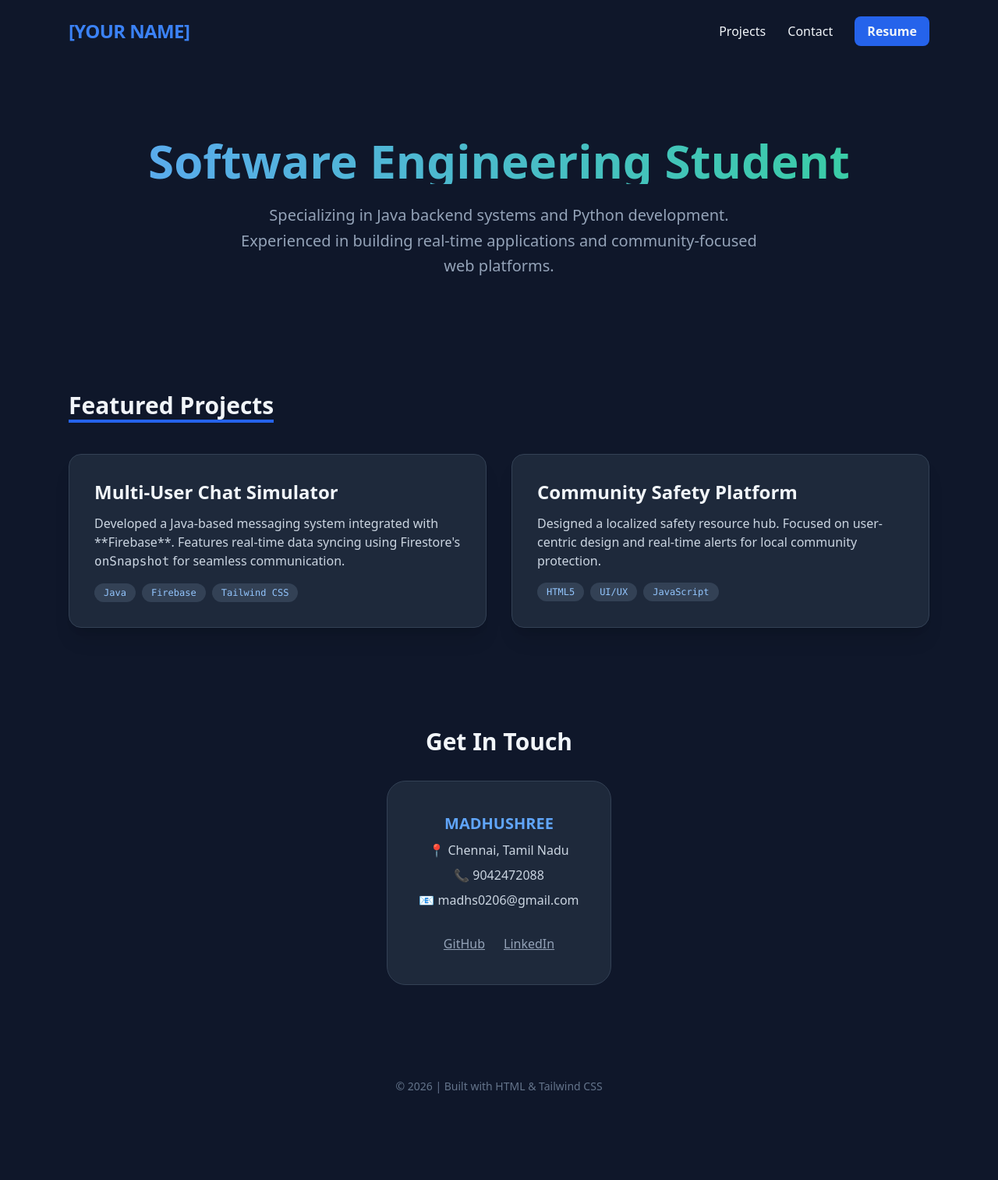
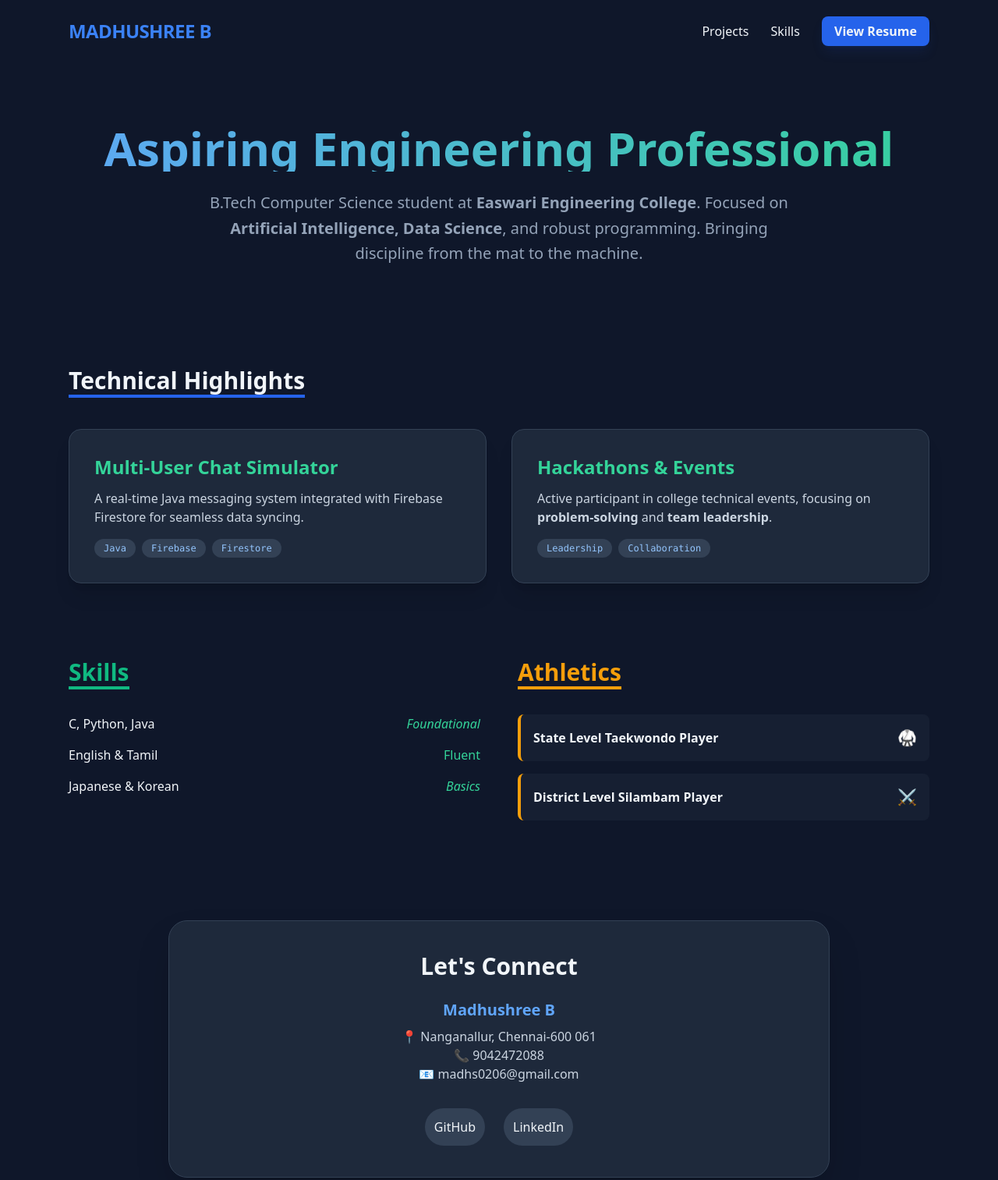
Before and after one commit to madhs0206-sys/madhs0206.github.io, a plain HTML site: page index.html in a window 1280 px wide. Shown: the top 1513 px of the page at 78% size. Before the commit the page ends 1443 px from the top, so only its background shows below. Drawn offline with nearby package versions, Linux system fonts and the light colour scheme.

Commit message:
Update index.html

```diff
--- a/index.html
+++ b/index.html
@@ -4,77 +4,95 @@
     <meta charset="UTF-8">
     <meta name="viewport" content="width=device-width, initial-scale=1.0">
     <script src="https://cdn.tailwindcss.com"></script>
-    <title>MADHUSHREE | Portfolio</title>
+    <title>Madhushree B | Portfolio</title>
 </head>
 <body class="bg-slate-900 text-slate-100">
 
     <nav class="p-6 flex justify-between items-center max-w-6xl mx-auto">
-        <h1 class="text-2xl font-bold tracking-tight text-blue-500 uppercase">[YOUR NAME]</h1>
+        <h1 class="text-2xl font-bold tracking-tight text-blue-500 uppercase">Madhushree B</h1>
         <div class="space-x-6">
             <a href="#projects" class="hover:text-blue-400">Projects</a>
-            <a href="#contact" class="hover:text-blue-400">Contact</a>
-            <a href="resume.pdf" target="_blank" class="bg-blue-600 px-4 py-2 rounded-lg font-bold hover:bg-blue-500 transition">Resume</a>
+            <a href="#skills" class="hover:text-blue-400">Skills</a>
+            <a href="resume1.pdf" target="_blank" class="bg-blue-600 px-4 py-2 rounded-lg font-bold hover:bg-blue-500 transition shadow-lg shadow-blue-900/20">View Resume</a>
         </div>
     </nav>
 
-    <header class="py-24 text-center px-4">
-        <h2 class="text-6xl font-extrabold mb-6 bg-gradient-to-r from-blue-400 to-emerald-400 bg-clip-text text-transparent">
-            Software Engineering Student
+    <header class="py-20 text-center px-4">
+        <h2 class="text-5xl md:text-6xl font-extrabold mb-6 bg-gradient-to-r from-blue-400 to-emerald-400 bg-clip-text text-transparent">
+            Aspiring Engineering Professional
         </h2>
-        <p class="text-xl text-slate-400 max-w-2xl mx-auto leading-relaxed">
-            Specializing in Java backend systems and Python development.
-            Experienced in building real-time applications and community-focused web platforms.
+        <p class="text-xl text-slate-400 max-w-3xl mx-auto leading-relaxed">
+            B.Tech Computer Science student at <strong>Easwari Engineering College</strong>.
+            Focused on <strong>Artificial Intelligence, Data Science</strong>, and robust programming.
+            Bringing discipline from the mat to the machine.
         </p>
     </header>
 
     <section id="projects" class="max-w-6xl mx-auto py-12 px-6">
-        <h3 class="text-3xl font-bold mb-10 border-b-4 border-blue-600 inline-block">Featured Projects</h3>
-
+        <h3 class="text-3xl font-bold mb-10 border-b-4 border-blue-600 inline-block">Technical Highlights</h3>
         <div class="grid md:grid-cols-2 gap-8">
             <div class="bg-slate-800 p-8 rounded-2xl border border-slate-700 hover:border-blue-500 transition-all shadow-xl group">
-                <h4 class="text-2xl font-bold mb-3 group-hover:text-blue-400">Multi-User Chat Simulator</h4>
-                <p class="text-slate-300 mb-4">
-                    Developed a Java-based messaging system integrated with **Firebase**.
-                    Features real-time data syncing using Firestore's <code>onSnapshot</code> for seamless communication.
-                </p>
-                <div class="flex flex-wrap gap-2 text-xs font-mono">
+                <h4 class="text-2xl font-bold mb-3 group-hover:text-blue-400 text-emerald-400">Multi-User Chat Simulator</h4>
+                <p class="text-slate-300 mb-4">A real-time Java messaging system integrated with Firebase Firestore for seamless data syncing.</p>
+                <div class="flex gap-2 text-xs font-mono">
                     <span class="bg-slate-700 px-3 py-1 rounded-full text-blue-300">Java</span>
                     <span class="bg-slate-700 px-3 py-1 rounded-full text-blue-300">Firebase</span>
-                    <span class="bg-slate-700 px-3 py-1 rounded-full text-blue-300">Tailwind CSS</span>
+                    <span class="bg-slate-700 px-3 py-1 rounded-full text-blue-300">Firestore</span>
                 </div>
             </div>
+            <div class="bg-slate-800 p-8 rounded-2xl border border-slate-700 hover:border-blue-500 transition-all shadow-xl group">
+                <h4 class="text-2xl font-bold mb-3 group-hover:text-blue-400 text-emerald-400">Hackathons & Events</h4>
+                <p class="text-slate-300 mb-4">Active participant in college technical events, focusing on <strong>problem-solving</strong> and <strong>team leadership</strong>.</p>
+                <div class="flex gap-2 text-xs font-mono">
+                    <span class="bg-slate-700 px-3 py-1 rounded-full text-blue-300">Leadership</span>
+                    <span class="bg-slate-700 px-3 py-1 rounded-full text-blue-300">Collaboration</span>
+                </div>
+            </div>
+        </div>
+    </section>
 
-            <div class="bg-slate-800 p-8 rounded-2xl border border-slate-700 hover:border-blue-500 transition-all shadow-xl group">
-                <h4 class="text-2xl font-bold mb-3 group-hover:text-blue-400">Community Safety Platform</h4>
-                <p class="text-slate-300 mb-4">
-                    Designed a localized safety resource hub. Focused on user-centric design and real-time alerts for local community protection.
-                </p>
-                <div class="flex flex-wrap gap-2 text-xs font-mono">
-                    <span class="bg-slate-700 px-3 py-1 rounded-full text-blue-300">HTML5</span>
-                    <span class="bg-slate-700 px-3 py-1 rounded-full text-blue-300">UI/UX</span>
-                    <span class="bg-slate-700 px-3 py-1 rounded-full text-blue-300">JavaScript</span>
+    <section id="skills" class="max-w-6xl mx-auto py-12 px-6">
+        <div class="grid md:grid-cols-2 gap-12">
+            <div>
+                <h3 class="text-3xl font-bold mb-8 border-b-4 border-emerald-500 inline-block text-emerald-500">Skills</h3>
+                <ul class="space-y-4">
+                    <li class="flex justify-between"><span>C, Python, Java</span><span class="text-emerald-400 italic">Foundational</span></li>
+                    <li class="flex justify-between"><span>English & Tamil</span><span class="text-emerald-400">Fluent</span></li>
+                    <li class="flex justify-between"><span>Japanese & Korean</span><span class="text-emerald-400 italic">Basics</span></li>
+                </ul>
+            </div>
+            <div>
+                <h3 class="text-3xl font-bold mb-8 border-b-4 border-amber-500 inline-block text-amber-500">Athletics</h3>
+                <div class="space-y-4">
+                    <div class="bg-slate-800/50 p-4 rounded-lg border-l-4 border-amber-500 flex justify-between items-center">
+                        <p class="font-bold">State Level Taekwondo Player</p>
+                        <span class="text-xl">🥋</span>
+                    </div>
+                    <div class="bg-slate-800/50 p-4 rounded-lg border-l-4 border-amber-500 flex justify-between items-center">
+                        <p class="font-bold">District Level Silambam Player</p>
+                        <span class="text-xl">⚔️</span>
+                    </div>
                 </div>
             </div>
         </div>
     </section>
 
     <section id="contact" class="max-w-4xl mx-auto py-20 px-6 text-center">
-        <h3 class="text-3xl font-bold mb-8">Get In Touch</h3>
-        <div class="bg-slate-800 p-10 rounded-3xl border border-slate-700 inline-block w-full md:w-auto">
-            <p class="text-xl font-semibold mb-2 text-blue-400">MADHUSHREE</p>
-            <p class="text-slate-300 mb-2">📍 Chennai, Tamil Nadu</p>
-            <p class="text-slate-300 mb-2">📞 9042472088</p>
-            <p class="text-slate-300">📧 madhs0206@gmail.com</p>
-
-            <div class="mt-8 flex justify-center space-x-6">
-                <a href="https://github.com/[YOUR-GITHUB]" class="text-slate-400 hover:text-white underline">GitHub</a>
-                <a href="https://linkedin.com/in/[www.linkedin.com/in/madhu-shree-4a0813334]" class="text-slate-400 hover:text-white underline">LinkedIn</a>
+        <div class="bg-slate-800 p-10 rounded-3xl border border-slate-700 shadow-2xl">
+            <h3 class="text-3xl font-bold mb-6">Let's Connect</h3>
+            <p class="text-xl font-semibold mb-2 text-blue-400">Madhushree B</p>
+            <p class="text-slate-300">📍 Nanganallur, Chennai-600 061</p>
+            <p class="text-slate-300">📞 9042472088</p>
+            <p class="text-slate-300 mb-8">📧 madhs0206@gmail.com</p>
+            <div class="flex justify-center space-x-6">
+                <a href="#" class="bg-slate-700 p-3 rounded-full hover:bg-blue-600 transition">GitHub</a>
+                <a href="#" class="bg-slate-700 p-3 rounded-full hover:bg-blue-600 transition">LinkedIn</a>
             </div>
         </div>
     </section>
 
-    <footer class="py-10 text-center text-slate-500 text-sm">
-        &copy; 2026 | Built with HTML & Tailwind CSS
+    <footer class="py-10 text-center text-slate-600 text-sm">
+        Built with Tailwind CSS & Discipline
     </footer>
 
 </body>
```
